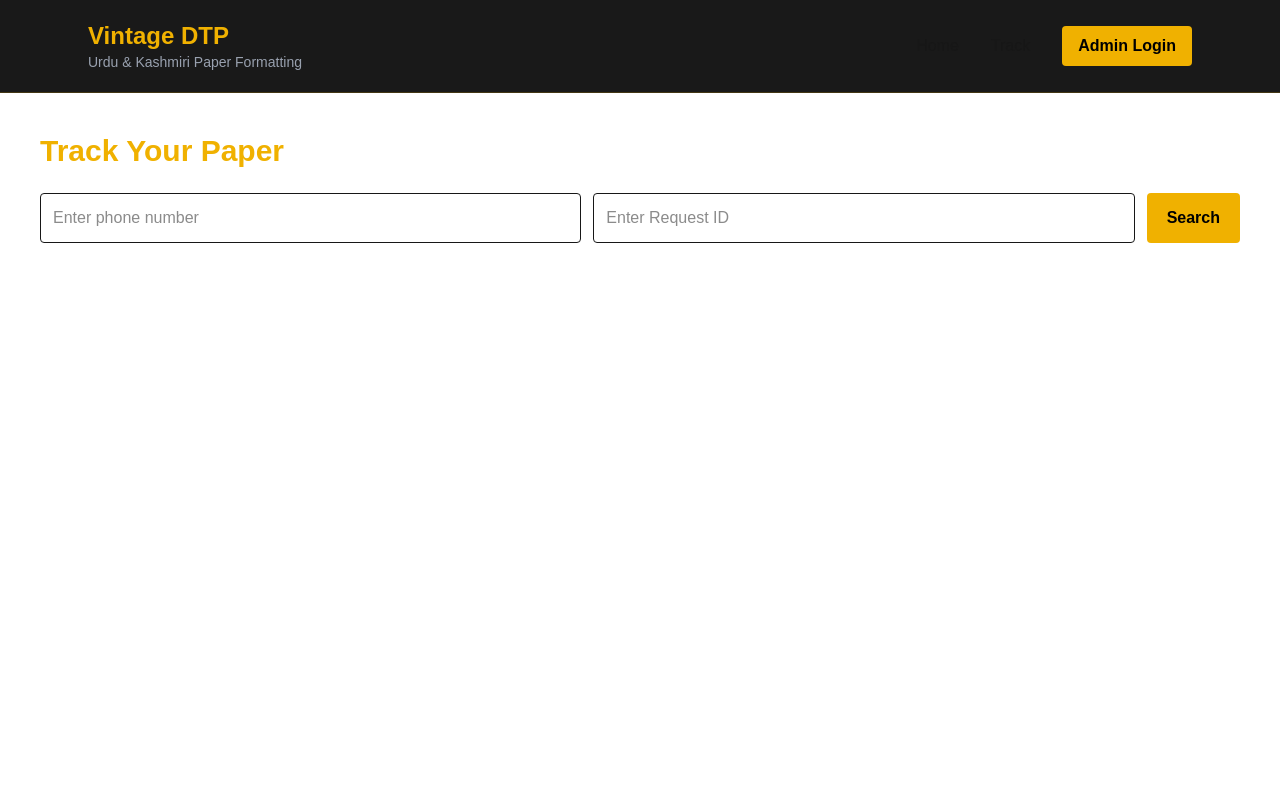
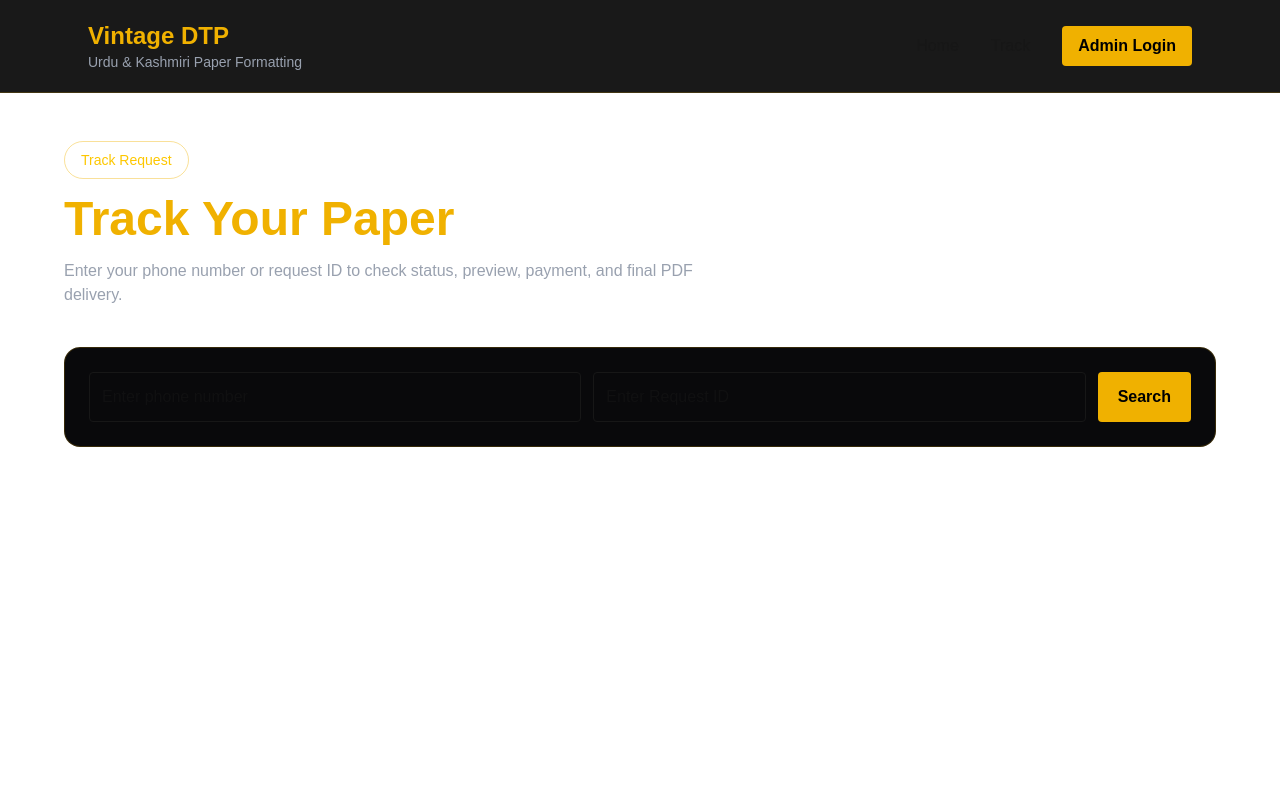
Before and after one commit to shillanshafihilal119-ops/dtp, a Next.js app: page /track in a window 1280 px wide. Shown: the top 800 px of the page. Built offline with nearby package versions, Linux system fonts and the light colour scheme; no server answers.

Commit message:
Improve homepage UI animations

```diff
--- a/app/track/page.tsx
+++ b/app/track/page.tsx
@@ -41,7 +41,7 @@ export default function TrackPage() {
   }
 
   return (
-    <main className="min-h-screen p-4 sm:p-10">
+    <main className="min-h-screen px-6 py-12 sm:px-10 animate-fade-in">
       {loading && (
         <div className="fixed inset-0 bg-black/70 flex items-center justify-center z-50">
           <div className="bg-black border border-yellow-500 p-6 rounded-lg">
@@ -52,13 +52,23 @@ export default function TrackPage() {
         </div>
       )}
 
-      <h1 className="text-3xl text-yellow-500 font-bold mb-6">
-        Track Your Paper
-      </h1>
+      <section className="mx-auto mb-10 max-w-6xl">
+  <p className="mb-4 inline-block rounded-full border border-yellow-500/40 px-4 py-2 text-sm text-yellow-400">
+    Track Request
+  </p>
+
+  <h1 className="text-4xl sm:text-5xl font-bold text-yellow-500">
+    Track Your Paper
+  </h1>
+
+  <p className="mt-4 max-w-2xl text-gray-400">
+    Enter your phone number or request ID to check status, preview, payment, and final PDF delivery.
+  </p>
+</section>
 
       <form
         onSubmit={searchRequests}
-        className="flex flex-col sm:flex-row gap-3 mb-8"
+        className="mx-auto mb-10 flex max-w-6xl flex-col gap-3 rounded-2xl border border-yellow-500/20 bg-zinc-950 p-6 sm:flex-row"
       >
         <input
           type="text"
```
